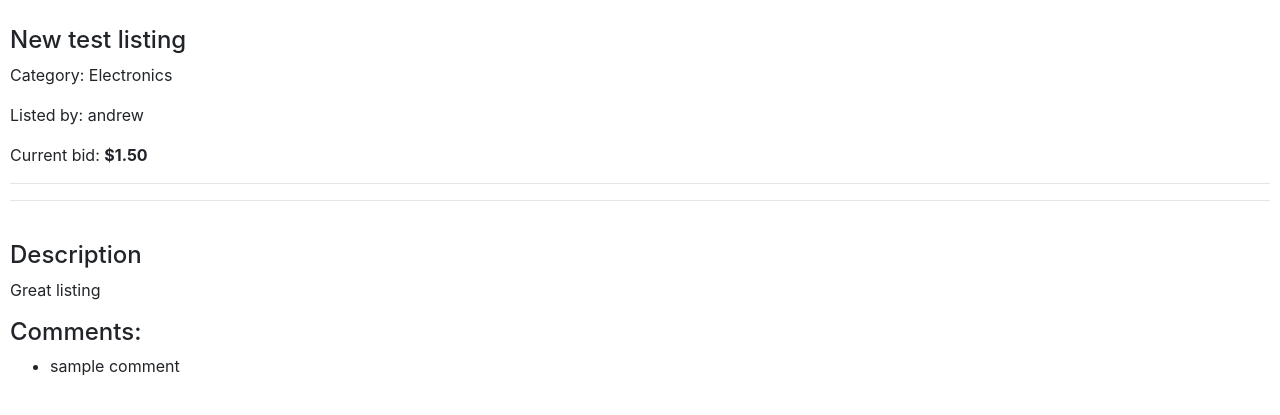
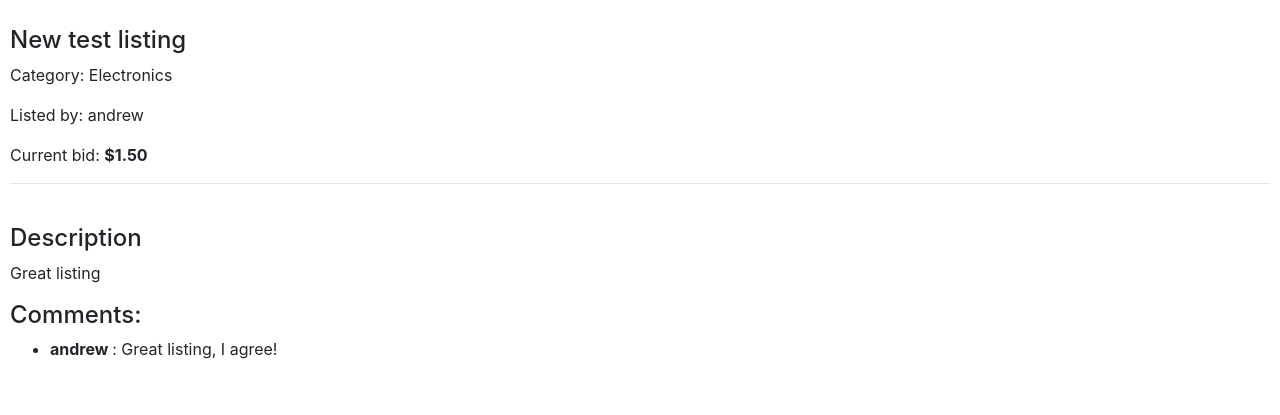
Before and after one commit to FeintRabbit/CS50W-Project-2-Commerce, a Django app: page /listing/2 in a window 1280 px wide. Shown: the part 161-576 px from the top of the page. Run offline with Django 3.2, Linux system fonts and the light colour scheme; data comes from the database, SQL or seed files in the repository; both versions use the stored data as it was after the commit; some libraries are stand-ins or nearby versions.

Commit message:
complete comment component

```diff
--- a/auctions/templates/auctions/listing.html
+++ b/auctions/templates/auctions/listing.html
@@ -22,9 +22,8 @@
     <p>Listed by: {{ listing.user }}</p>
     <p>Current bid: <strong> ${{ listing.current_bid }}</strong></p>
 
+    <!-- signed in user -->
     <hr />
-
-    <!-- signed in user -->
     {% if user.is_authenticated and listing.active %}
     <!-- watchlist -->
     <form action="{% url 'watchlist' %}" method="post">
@@ -48,9 +47,9 @@
     <p>This listing is finished.</p>
     {% if request.user == listing.winner %}
     <p>You won this auction!</p>
-    {% endif %} {% endif %}
-
+    {% endif %}
     <hr />
+    {% endif %}
 
     <!-- description -->
     <br />
@@ -66,11 +65,17 @@
         <h4>Comments:</h4>
         <ul class="comments">
             <!-- loop of comments -->
-            <li>sample comment</li>
+            {% for comment in comments %}
+            <li><strong>{{ comment.user}} </strong>: {{ comment.comment }}</li>
+            {% endfor %}
         </ul>
     </div>
     {% if user.is_authenticated %}
-    <!-- add comment -->
+    <form action="{% url 'listing' listing.id %}" method="post">
+        {% csrf_token %}
+        <input type="text" name="comment" />
+        <button type="submit">Add comment</button>
+    </form>
     {% endif %}
 </article>
 <!--  -->
--- a/auctions/views.py
+++ b/auctions/views.py
@@ -6,7 +6,7 @@ from django.http import HttpResponse, HttpResponseRedirect
 from django.shortcuts import render, redirect
 from django.urls import reverse
 
-from .models import Bid, Listing, User, Watchlist
+from .models import Bid, Comment, Listing, User, Watchlist
 from .forms import ListingForm
 
 ####################
@@ -47,6 +47,7 @@ def listing(request, listing_id):
     if request.method == "GET":
 
         # listing comments context TODO
+        comments = listing.comments.all()
 
         # get context for logged in users
         error_message = None
@@ -70,6 +71,7 @@ def listing(request, listing_id):
                 "listing": listing,
                 "check_watchlist": check_watchlist,
                 "error_message": error_message,
+                "comments": comments,
             },
         )
 
@@ -105,6 +107,14 @@ def listing(request, listing_id):
             listing.save()
 
             return redirect("listing", listing_id=listing_id)
+
+    if request.method == "POST":
+        comment = Comment(
+            user=request.user, listing=listing, comment=request.POST["comment"]
+        )
+        comment.save()
+
+        return redirect("listing", listing_id=listing_id)
 
 
 def watchlist(request):
```
Also changed, not shown: auctions/migrations/0010_comment.py (added), db.sqlite3.
